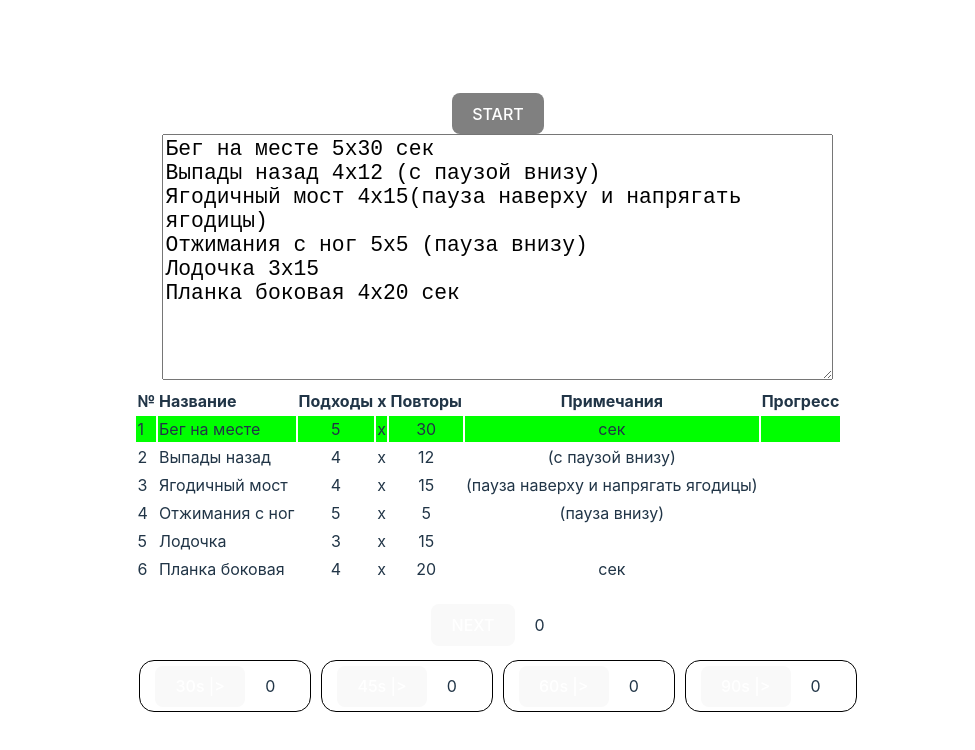
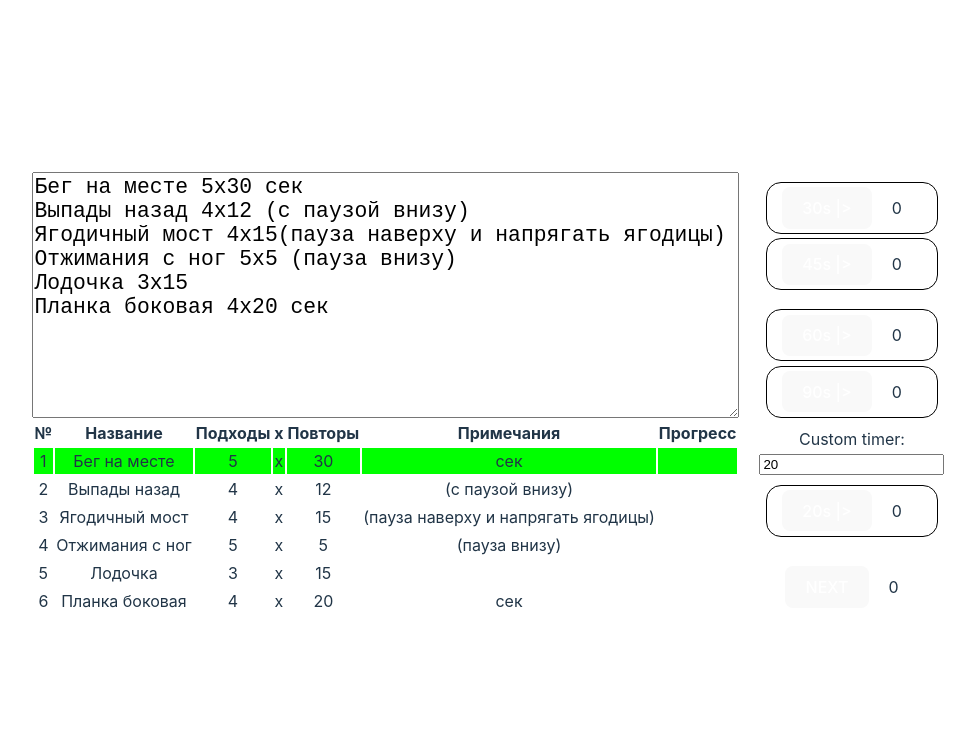
Before and after one commit to unfalse/trainings-tracker, a React (Vite) app: page / in a window 1280 px wide. Shown: the top 750 px of the page, without its empty margins (142-1117 px from the left). Built offline with nearby package versions, Linux system fonts and the light colour scheme.

Commit message:
improved layout, added a timer component, fixed bugs

```diff
--- a/src/App.css
+++ b/src/App.css
@@ -5,7 +5,82 @@
   text-align: center;
 }
 
+.app-container {
+  display: flex;
+  flex-direction: row;
+}
+
 .exercise-text {
   font-family: 'Courier New', Courier, monospace;
   font-size: 16pt;
 }
+
+.text-and-table-container {
+  display: flex;
+  flex-direction: column;
+}
+
+.timers-container {
+  margin: 0px 20px;
+}
+
+.presetted-timers-container {
+  display: flex;
+  flex-direction: column;
+}
+
+.next-button-and-countdown-container {
+  display: inline-block;
+  margin: 20px;
+}
+
+.next-countdown {
+  display: inline-block;
+  margin-right: 10px;
+  margin-left: 10px;
+  width: 30px;
+}
+
+.centered-text {
+  text-align: center;
+}
+
+.exercise-table-row-active {
+  background-color: lime;
+}
+
+.exercise-table-row-inactive {
+  background-color: white;
+}
+
+.timer-button-container {
+  margin: 15px 0px;
+}
+
+.timer-button__button-and-countdown-container {
+  border: 1px solid black;
+  border-radius: 15px;
+  padding: 15px;
+  margin: 5px;
+  display: inline;
+}
+
+.timer-button__countdown {
+  width: 30px;
+  display: inline-block;
+  margin-right: 10px;
+  margin-left: 10px;
+}
+
+.timer-button__copyright-container {
+  position: absolute;
+  display: none;
+}
+
+.timer-button__copyright {
+  position: relative;
+  bottom: 18px;
+  background-color: white;
+  font-size: 8pt;
+  right: 105px;
+}
--- a/src/App.tsx
+++ b/src/App.tsx
@@ -1,3 +1,4 @@
+// @ts-nocheck
 /*
  * TODO:
  * - добавить поддержку упражнений с неизвестным количеством подходов - просто писать вместо повторений N, например 5хN, * при этом после строки прогресса добавить кнопку STOP для перехода к следующему упражнению (с перерывом 2 минуты)
@@ -12,6 +13,7 @@ import {
   ReactPortal,
   useState,
   useRef,
+  useEffect,
 } from 'react';
 import {v4} from 'uuid';
 
@@ -59,7 +61,6 @@ const App = () => {
   const [textData, setTextData] = useState(mockedText);
   const [exercisesData, setExercisesData] = useState(getArr(mockedText));
   const [disableNext, setDisableNext] = useState(false);
-  const [disableStart, setDisableStart] = useState(true);
   const [disableExerciseText, setDisableExerciseText] = useState(false);
   const [seconds, setSeconds] = useState(0);
   const [currentExercise, setCurrentExercise] = useState(1);
@@ -110,8 +111,13 @@ const App = () => {
         unchangedExercise.progress.length
       ) {
         breakDelay = EXERCISES_BREAK_TIME;
-        setCurrentExercise(currentExercise + 1);
+        const updatedCurrentExercise =
+          currentExercise + 1 > exercisesData.length ? 1 : currentExercise + 1;
+        //        console.log(updatedCurrentExercise);
+        setCurrentExercise(updatedCurrentExercise);
       }
+
+      //      console.log(exercisesData.length);
 
       setDisableNext(true);
       setExercisesData(updatedExerciseData);
@@ -127,49 +133,52 @@ const App = () => {
     alarmSoundRef.current.currentTime = 0;
   };
 
-  const onStart = () => {};
+  const nextButtonClass = seconds > 0 ? 'active blink-bg' : '';
 
   return (
-    <div>
-      <button onClick={onStart} disabled={disableStart}>
-        START
-      </button>
-      <br />
+    <div className="app-container">
+      <div className="text-and-table-container">
         <textarea
           className="exercise-text"
           id=""
-        cols={50}
+          // cols={80}
           rows={10}
           defaultValue={textData}
           // disabled={false || disableExerciseText}
           onChange={onTextChange}></textarea>
+
         <ExerciseTable
           exercises={exercisesData}
           onSecondsChange={onSecondsChange}
           currentExercise={currentExercise}
         />
-      <div style={{display: 'inline-block', margin: '20px'}}>
+      </div>
+
+      <div className="timers-container">
+        <div className="presetted-timers-container">
+          <div>
+            <TimerButton delay={30} />
+            <TimerButton delay={45} />
+          </div>
+          <div>
+            <TimerButton delay={60} />
+            <TimerButton delay={90} />
+          </div>
+        </div>
+        <CustomTimer />
+        <div className="next-button-and-countdown-container">
           <button
             onClick={onNext}
             disabled={disableNext}
-          className={seconds > 0 ? 'active' : ''}>
+            className={nextButtonClass}>
             NEXT
           </button>
-        <div
-          style={{
-            display: 'inline-block',
-            marginRight: '10px',
-            marginLeft: '10px',
-            width: '30px',
-          }}>
-          {seconds}
+
+          <div className="next-countdown">{seconds}</div>
         </div>
       </div>
+
       <br />
-      <TimerButton delay={30} />
-      <TimerButton delay={45} />
-      <TimerButton delay={60} />
-      <TimerButton delay={90} />
       <audio id="alarm-sound" ref={alarmSoundRef}>
         <source src={ALARM_SOUND_FILEPATH} type="audio/mpeg"></source>
         Your browser does not support the audio element.
@@ -181,7 +190,7 @@ const App = () => {
 // @ts-ignore
 const ExerciseTable = ({exercises, onSecondsChange, currentExercise}) => {
   return (
-    <div style={{textAlign: 'left'}}>
+    <div>
       <table>
         <tbody>
           <tr>
@@ -190,9 +199,9 @@ const ExerciseTable = ({exercises, onSecondsChange, currentExercise}) => {
             <th>Подходы</th>
             <th>х</th>
             <th>Повторы</th>
-            <th style={{textAlign: 'center'}}>Примечания</th>
+            <th className="centered-text">Примечания</th>
 
-            <th style={{textAlign: 'center'}}>Прогресс</th>
+            <th className="centered-text">Прогресс</th>
           </tr>
           {exercises.map(
             (
@@ -210,20 +219,20 @@ const ExerciseTable = ({exercises, onSecondsChange, currentExercise}) => {
                 onSecondsChange(exercise.id);
               };
 
+              const currentRowClass =
+                currentExercise === exerciseIndex + 1
+                  ? 'exercise-table-row-active'
+                  : 'exercise-table-row-inactive';
+
               return (
-                <tr
-                  key={exercise.id}
-                  style={{
-                    backgroundColor:
-                      currentExercise === exerciseIndex + 1 ? 'lime' : 'white',
-                  }}>
+                <tr key={exercise.id} className={currentRowClass}>
                   <td>{exerciseIndex + 1}</td>
                   <td>{exercise.title}</td>
-                  <td style={{textAlign: 'center'}}>{exercise.times}</td>
+                  <td className="centered-text">{exercise.times}</td>
                   <td>x</td>
-                  <td style={{textAlign: 'center'}}>{exercise.repeats}</td>
-                  <td style={{textAlign: 'center'}}>{exercise.after}</td>
-                  <td style={{textAlign: 'center'}}>{exercise.progress}</td>
+                  <td className="centered-text">{exercise.repeats}</td>
+                  <td className="centered-text">{exercise.after}</td>
+                  <td className="centered-text">{exercise.progress}</td>
                 </tr>
               );
             },
@@ -248,58 +257,74 @@ const startAndUpdateTimer = (delay, setTimerState, onTimerEnd) => {
   }, 100);
 };
 
-const TimerButton = ({delay = 60}) => {
+const CustomTimer = () => {
+  const [timerValue, setTimerValue] = useState(20);
+  const [disableInput, setDisableInput] = useState(false);
+
+  const onTimerValueChange = (e: {target: {value: string}}) => {
+    setTimerValue(e.target.value);
+  };
+
+  const onTimerStart = () => {
+    setDisableInput(true);
+  };
+
+  const onTimerFinish = () => {
+    setDisableInput(false);
+  };
+
+  return (
+    <div>
+      Custom timer:
+      <br />
+      <input
+        type="text"
+        onChange={onTimerValueChange}
+        disable={disableInput.toString()}
+        value={timerValue}
+      />
+      <TimerButton
+        delay={timerValue}
+        onStart={onTimerStart}
+        onFinish={onTimerFinish}
+      />
+    </div>
+  );
+};
+
+const TimerButton = ({delay = 60, onStart = () => {}, onFinish = () => {}}) => {
   const [timer, setTimer] = useState(0);
   const timerEndSoundRef = useRef(null);
   const onTimerToggle = () => {
     startAndUpdateTimer(delay, setTimer, () => {
       timerEndSoundRef.current.play();
+      onFinish();
     });
+    onStart();
   };
+  const buttonClass = timer === 0 ? '' : 'active blink-bg';
+  const isButtonDisabled = timer > 0;
 
   return (
-    <div
-      style={{
-        border: '1px solid black',
-        borderRadius: '15px',
-        padding: '15px',
-        margin: '5px',
-        display: 'inline',
-      }}>
+    <div className="timer-button-container">
+      <div className="timer-button__button-and-countdown-container">
         <button
           onClick={onTimerToggle}
-        className={timer === 0 ? '' : 'active'}
-        disabled={timer > 0}>
+          className={buttonClass}
+          disabled={isButtonDisabled}>
           {delay}s |&gt;
         </button>
-      <div
-        style={{
-          width: '30px',
-          display: 'inline-block',
-          marginRight: '10px',
-          marginLeft: '10px',
-        }}>
-        {' '}
-        {timer}
-      </div>
+        <div className="timer-button__countdown"> {timer}</div>
 
-      <span style={{position: 'absolute', display: 'none'}}>
-        <span
-          style={{
-            position: 'relative',
-            bottom: '18px',
-            backgroundColor: 'white',
-            fontSize: '8pt',
-            right: '105px',
-          }}>
-          timer (c) nopefish
-        </span>
+        <span className="timer-button__copyright-container">
+          <span className="timer-button__copyright">timer (c) nopefish</span>
         </span>
         <audio id="alarm-sound" ref={timerEndSoundRef}>
           <source src={ALARM_SOUND_FILEPATH} type="audio/mpeg"></source>
           Your browser does not support the audio element.
         </audio>
       </div>
+    </div>
   );
 };
 
--- a/src/index.css
+++ b/src/index.css
@@ -77,3 +77,24 @@ button.active {
     background-color: #f9f9f9;
   }
 }
+
+.blink-bg {
+  animation: blinkingBackground 2s infinite;
+}
+@keyframes blinkingBackground {
+  0% {
+    background-color: yellow;
+  }
+  25% {
+    background-color: blue;
+  }
+  50% {
+    background-color: yellow;
+  }
+  75% {
+    background-color: blue;
+  }
+  100% {
+    background-color: yellow;
+  }
+}
```
Also changed, not shown: 1 other file (tests, documents, lock files or other folders). Lines whose indentation alone changed are shown as unchanged.
